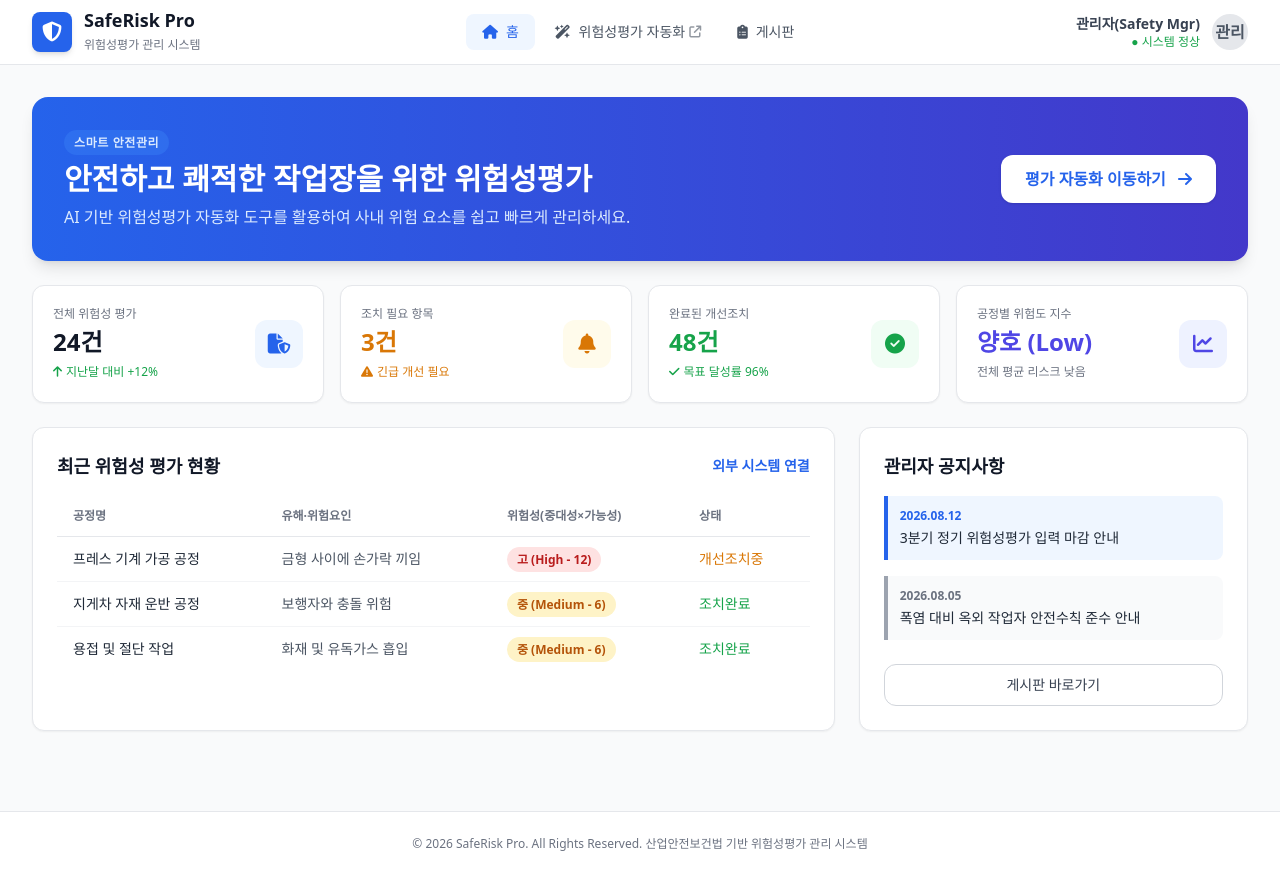
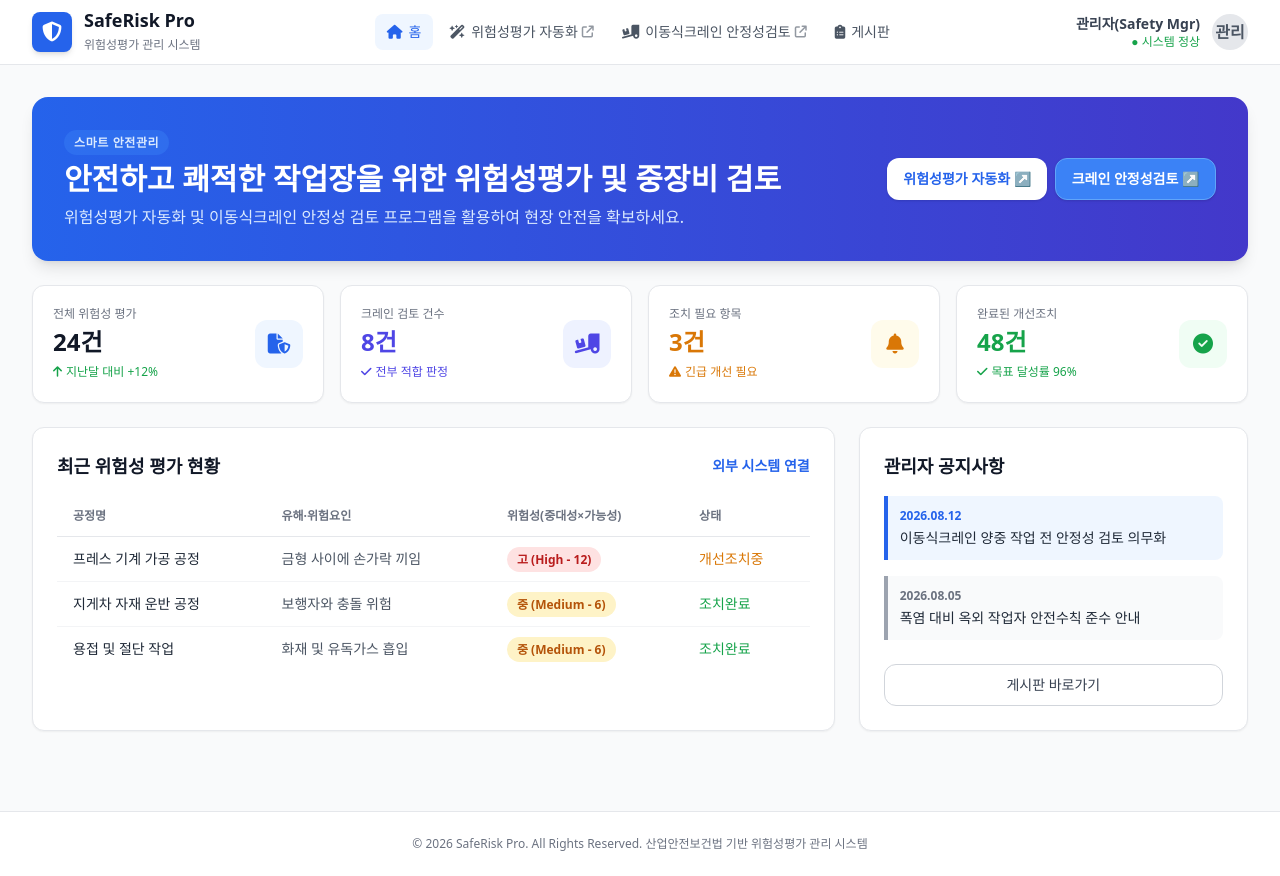
Before and after one commit to lyj2666-del/adl, a plain HTML site: page index.html in a window 1280 px wide. Drawn offline with nearby package versions, Linux system fonts and the light colour scheme.

Commit message:
Update index.html

```diff
--- a/index.html
+++ b/index.html
@@ -27,16 +27,20 @@
                 </div>
 
                 <!-- 데스크탑 메뉴 -->
-                <nav class="hidden md:flex space-x-1 items-center">
-                    <button onclick="switchTab('home')" id="nav-home" class="nav-btn px-4 py-2 rounded-lg text-sm font-medium text-blue-600 bg-blue-50 transition">
-                        <i class="fa-solid fa-house mr-2"></i>홈
+                <nav class="hidden lg:flex space-x-1 items-center">
+                    <button onclick="switchTab('home')" id="nav-home" class="nav-btn px-3 py-2 rounded-lg text-sm font-medium text-blue-600 bg-blue-50 transition">
+                        <i class="fa-solid fa-house mr-1.5"></i>홈
                     </button>
-                    <!-- 위험성평가 자동화 외부 링크 이동 처리 -->
-                    <button onclick="openAutomationLink()" id="nav-automation" class="nav-btn px-4 py-2 rounded-lg text-sm font-medium text-gray-600 hover:text-blue-600 hover:bg-gray-50 transition flex items-center">
-                        <i class="fa-solid fa-wand-magic-sparkles mr-2"></i>위험성평가 자동화 <i class="fa-solid fa-arrow-up-right-from-square ml-1 text-xs opacity-60"></i>
+                    <!-- 위험성평가 자동화 외부 링크 -->
+                    <button onclick="openExternalLink('https://adl-rho.vercel.app/risk.html')" class="nav-btn px-3 py-2 rounded-lg text-sm font-medium text-gray-600 hover:text-blue-600 hover:bg-gray-50 transition flex items-center">
+                        <i class="fa-solid fa-wand-magic-sparkles mr-1.5"></i>위험성평가 자동화 <i class="fa-solid fa-arrow-up-right-from-square ml-1 text-xs opacity-60"></i>
                     </button>
-                    <button onclick="switchTab('board')" id="nav-board" class="nav-btn px-4 py-2 rounded-lg text-sm font-medium text-gray-600 hover:text-blue-600 hover:bg-gray-50 transition">
-                        <i class="fa-solid fa-clipboard-list mr-2"></i>게시판
+                    <!-- 이동식크레인 안정성검토 프로그램 (업데이트된 링크 적용) -->
+                    <button onclick="openExternalLink('https://adl-rho.vercel.app/크레인.html')" class="nav-btn px-3 py-2 rounded-lg text-sm font-medium text-gray-600 hover:text-blue-600 hover:bg-gray-50 transition flex items-center">
+                        <i class="fa-solid fa-truck-ramp-box mr-1.5"></i>이동식크레인 안정성검토 <i class="fa-solid fa-arrow-up-right-from-square ml-1 text-xs opacity-60"></i>
+                    </button>
+                    <button onclick="switchTab('board')" id="nav-board" class="nav-btn px-3 py-2 rounded-lg text-sm font-medium text-gray-600 hover:text-blue-600 hover:bg-gray-50 transition">
+                        <i class="fa-solid fa-clipboard-list mr-1.5"></i>게시판
                     </button>
                 </nav>
 
@@ -50,7 +54,7 @@
                         관리
                     </div>
                     <!-- 모바일 메뉴 토글 버튼 -->
-                    <button onclick="toggleMobileMenu()" class="md:hidden p-2 rounded-lg text-gray-600 hover:bg-gray-100">
+                    <button onclick="toggleMobileMenu()" class="lg:hidden p-2 rounded-lg text-gray-600 hover:bg-gray-100">
                         <i class="fa-solid fa-bars text-lg"></i>
                     </button>
                 </div>
@@ -58,9 +62,10 @@
         </div>
 
         <!-- 모바일 드롭다운 메뉴 -->
-        <div id="mobile-menu" class="hidden md:hidden bg-white border-b border-gray-200 px-4 pt-2 pb-4 space-y-1">
+        <div id="mobile-menu" class="hidden lg:hidden bg-white border-b border-gray-200 px-4 pt-2 pb-4 space-y-1">
             <button onclick="switchTab('home'); toggleMobileMenu();" class="block w-full text-left px-3 py-2 rounded-lg text-base font-medium text-blue-600 bg-blue-50">홈</button>
-            <button onclick="openAutomationLink(); toggleMobileMenu();" class="block w-full text-left px-3 py-2 rounded-lg text-base font-medium text-gray-600 hover:bg-gray-50">위험성평가 자동화 ↗</button>
+            <button onclick="openExternalLink('https://adl-rho.vercel.app/risk.html'); toggleMobileMenu();" class="block w-full text-left px-3 py-2 rounded-lg text-base font-medium text-gray-600 hover:bg-gray-50">위험성평가 자동화 ↗</button>
+            <button onclick="openExternalLink('https://adl-rho.vercel.app/크레인.html'); toggleMobileMenu();" class="block w-full text-left px-3 py-2 rounded-lg text-base font-medium text-gray-600 hover:bg-gray-50">이동식크레인 안정성검토 ↗</button>
             <button onclick="switchTab('board'); toggleMobileMenu();" class="block w-full text-left px-3 py-2 rounded-lg text-base font-medium text-gray-600 hover:bg-gray-50">게시판</button>
         </div>
     </header>
@@ -74,12 +79,17 @@
             <div class="bg-gradient-to-r from-blue-600 to-indigo-700 rounded-2xl p-6 sm:p-8 text-white shadow-lg flex flex-col md:flex-row justify-between items-center">
                 <div class="space-y-2 mb-4 md:mb-0">
                     <span class="bg-blue-500 bg-opacity-40 text-blue-100 text-xs font-semibold px-2.5 py-1 rounded-full uppercase tracking-wider">스마트 안전관리</span>
-                    <h1 class="text-2xl sm:text-3xl font-bold">안전하고 쾌적한 작업장을 위한 위험성평가</h1>
-                    <p class="text-blue-100 text-sm sm:text-base">AI 기반 위험성평가 자동화 도구를 활용하여 사내 위험 요소를 쉽고 빠르게 관리하세요.</p>
+                    <h1 class="text-2xl sm:text-3xl font-bold">안전하고 쾌적한 작업장을 위한 위험성평가 및 중장비 검토</h1>
+                    <p class="text-blue-100 text-sm sm:text-base">위험성평가 자동화 및 이동식크레인 안정성 검토 프로그램을 활용하여 현장 안전을 확보하세요.</p>
                 </div>
-                <button onclick="openAutomationLink()" class="bg-white text-blue-600 font-semibold px-6 py-3 rounded-xl shadow hover:bg-blue-50 transition transform hover:-translate-y-0.5 inline-block text-center cursor-pointer">
-                    평가 자동화 이동하기 <i class="fa-solid fa-arrow-right ml-2"></i>
-                </button>
+                <div class="flex flex-col sm:flex-row gap-2 w-full md:w-auto">
+                    <button onclick="openExternalLink('https://adl-rho.vercel.app/risk.html')" class="bg-white text-blue-600 font-semibold px-4 py-2.5 rounded-xl shadow hover:bg-blue-50 transition text-center text-sm">
+                        위험성평가 자동화 ↗
+                    </button>
+                    <button onclick="openExternalLink('https://adl-rho.vercel.app/크레인.html')" class="bg-blue-500 text-white font-semibold px-4 py-2.5 rounded-xl shadow hover:bg-blue-600 transition text-center text-sm border border-blue-400">
+                        크레인 안정성검토 ↗
+                    </button>
+                </div>
             </div>
 
             <!-- 요약 통계 카드 -->
@@ -92,6 +102,17 @@
                     </div>
                     <div class="w-12 h-12 bg-blue-50 text-blue-600 rounded-xl flex items-center justify-center text-xl">
                         <i class="fa-solid fa-file-shield"></i>
+                    </div>
+                </div>
+
+                <div class="bg-white p-5 rounded-xl border border-gray-200 shadow-sm flex items-center justify-between">
+                    <div>
+                        <p class="text-xs font-medium text-gray-500 uppercase">크레인 검토 건수</p>
+                        <h3 class="text-2xl font-bold text-indigo-600 mt-1">8건</h3>
+                        <span class="text-xs text-indigo-600 font-medium"><i class="fa-solid fa-check mr-1"></i>전부 적합 판정</span>
+                    </div>
+                    <div class="w-12 h-12 bg-indigo-50 text-indigo-600 rounded-xl flex items-center justify-center text-xl">
+                        <i class="fa-solid fa-truck-ramp-box"></i>
                     </div>
                 </div>
 
@@ -116,17 +137,6 @@
                         <i class="fa-solid fa-circle-check"></i>
                     </div>
                 </div>
-
-                <div class="bg-white p-5 rounded-xl border border-gray-200 shadow-sm flex items-center justify-between">
-                    <div>
-                        <p class="text-xs font-medium text-gray-500 uppercase">공정별 위험도 지수</p>
-                        <h3 class="text-2xl font-bold text-indigo-600 mt-1">양호 (Low)</h3>
-                        <span class="text-xs text-gray-500 font-medium">전체 평균 리스크 낮음</span>
-                    </div>
-                    <div class="w-12 h-12 bg-indigo-50 text-indigo-600 rounded-xl flex items-center justify-center text-xl">
-                        <i class="fa-solid fa-chart-line"></i>
-                    </div>
-                </div>
             </div>
 
             <!-- 최근 평가 목록 및 빠른 메뉴 -->
@@ -134,7 +144,7 @@
                 <div class="lg:col-span-2 bg-white rounded-xl border border-gray-200 p-6 shadow-sm">
                     <div class="flex justify-between items-center mb-4">
                         <h2 class="text-lg font-bold text-gray-900">최근 위험성 평가 현황</h2>
-                        <button onclick="openAutomationLink()" class="text-sm text-blue-600 font-semibold hover:underline">외부 시스템 연결</button>
+                        <button onclick="openExternalLink('https://adl-rho.vercel.app/risk.html')" class="text-sm text-blue-600 font-semibold hover:underline">외부 시스템 연결</button>
                     </div>
                     <div class="overflow-x-auto">
                         <table class="w-full text-left border-collapse">
@@ -177,7 +187,7 @@
                         <div class="space-y-4">
                             <div class="p-3 bg-blue-50 border-l-4 border-blue-600 rounded-r-lg">
                                 <span class="text-xs text-blue-600 font-bold block mb-1">2026.08.12</span>
-                                <p class="text-sm font-medium text-gray-800">3분기 정기 위험성평가 입력 마감 안내</p>
+                                <p class="text-sm font-medium text-gray-800">이동식크레인 양중 작업 전 안정성 검토 의무화</p>
                             </div>
                             <div class="p-3 bg-gray-50 border-l-4 border-gray-400 rounded-r-lg">
                                 <span class="text-xs text-gray-500 font-bold block mb-1">2026.08.05</span>
@@ -198,7 +208,7 @@
                 <div class="flex flex-col sm:flex-row justify-between items-start sm:items-center mb-6 gap-4">
                     <div>
                         <h2 class="text-2xl font-bold text-gray-900 mb-1">안전관리 게시판</h2>
-                        <p class="text-gray-600 text-sm">위험성평가 관련 자료공유, 건의사항 및 개선 조치 사항을 소통하는 공간입니다.</p>
+                        <p class="text-gray-600 text-sm">위험성평가 및 이동식크레인 안정성 검토 자료공유, 건의사항 소통 공간입니다.</p>
                     </div>
                     <button onclick="openPostModal()" class="bg-blue-600 hover:bg-blue-700 text-white font-semibold px-4 py-2.5 rounded-lg shadow transition flex items-center text-sm">
                         <i class="fa-solid fa-pen-to-square mr-2"></i> 글쓰기
@@ -238,9 +248,9 @@
                             <tr class="hover:bg-gray-50 cursor-pointer">
                                 <td class="py-3 px-4 text-center text-gray-500">3</td>
                                 <td class="py-3 px-4 text-center"><span class="px-2 py-0.5 rounded text-xs font-semibold bg-blue-100 text-blue-700">공지</span></td>
-                                <td class="py-3 px-4 font-medium text-gray-900">2026년도 상반기 위험성평가 우수부서 포상 안내</td>
+                                <td class="py-3 px-4 font-medium text-gray-900">이동식크레인 안정성검토 프로그램 연동 안내</td>
                                 <td class="py-3 px-4 text-gray-600">안전관리자</td>
-                                <td class="py-3 px-4 text-center text-gray-500">2026.08.10</td>
+                                <td class="py-3 px-4 text-center text-gray-500">2026.08.12</td>
                                 <td class="py-3 px-4 text-center text-gray-500">142</td>
                             </tr>
                             <tr class="hover:bg-gray-50 cursor-pointer">
@@ -314,18 +324,15 @@
 
     <!-- JavaScript 기능 구현 -->
     <script>
-        // 외부 링크 강제 이동 처리 (팝업 차단 및 iframe 보안 정책 우회)
-        function openAutomationLink() {
-            const targetUrl = 'https://adl-rho.vercel.app/risk.html';
+        // 외부 링크 강제 이동 처리 함수 (한글 URL 지원)
+        function openExternalLink(url) {
             try {
-                // 새 창 열기 시도
-                const newWindow = window.open(targetUrl, '_blank');
-                // 만약 브라우저 보안/팝업 차단으로새 창을 못 열었다면 현재 창에서 이동
+                const newWindow = window.open(encodeURI(url), '_blank');
                 if (!newWindow || newWindow.closed || typeof newWindow.closed == 'undefined') {
-                    window.location.href = targetUrl;
+                    window.location.href = encodeURI(url);
                 }
             } catch (e) {
-                window.location.href = targetUrl;
+                window.location.href = encodeURI(url);
             }
         }
 
@@ -346,10 +353,18 @@
                 btn.classList.add('text-gray-600', 'hover:text-blue-600', 'hover:bg-gray-50');
             });
 
-            const activeBtn = document.getElementById('nav-' + tabId);
-            if(activeBtn) {
-                activeBtn.classList.remove('text-gray-600', 'hover:text-blue-600', 'hover:bg-gray-50');
-                activeBtn.classList.add('text-blue-600', 'bg-blue-50');
+            if(tabId === 'home') {
+                const homeBtn = document.getElementById('nav-home');
+                if(homeBtn) {
+                    homeBtn.classList.remove('text-gray-600', 'hover:text-blue-600', 'hover:bg-gray-50');
+                    homeBtn.classList.add('text-blue-600', 'bg-blue-50');
+                }
+            } else if(tabId === 'board') {
+                const boardBtn = document.getElementById('nav-board');
+                if(boardBtn) {
+                    boardBtn.classList.remove('text-gray-600', 'hover:text-blue-600', 'hover:bg-gray-50');
+                    boardBtn.classList.add('text-blue-600', 'bg-blue-50');
+                }
             }
 
             window.scrollTo({ top: 0, behavior: 'smooth' });
```
